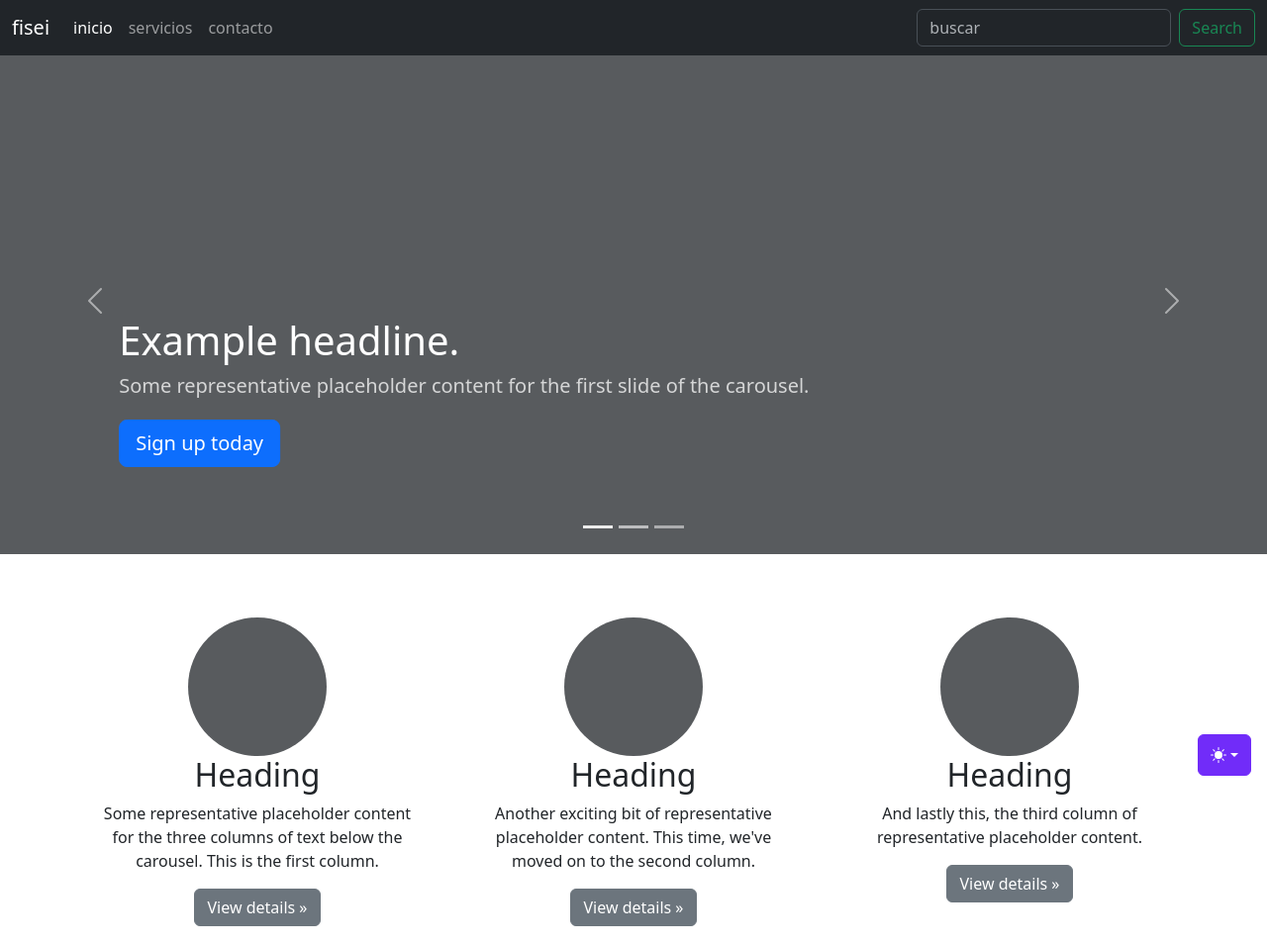
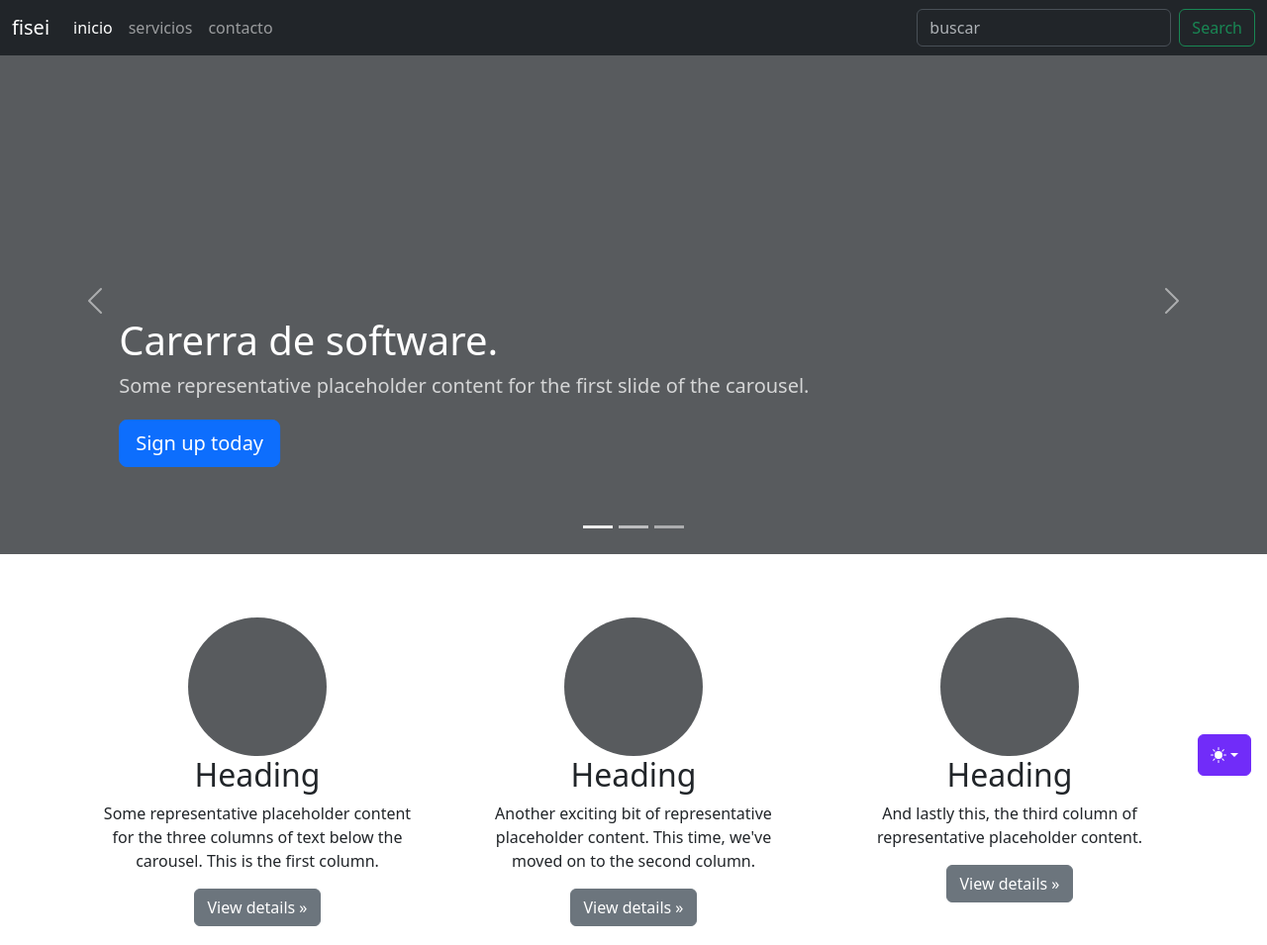
Before and after one commit to killer13233/comandos_basicos-, a plain HTML site: page index.html in a window 1280 px wide. Shown: the top 955 px of the page at 99% size. Drawn offline with Linux system fonts and the light colour scheme.

Commit message:
modifica la diapositiva  1 carrusel

```diff
--- a/index.html
+++ b/index.html
@@ -271,7 +271,8 @@
             </svg>
             <div class="container">
               <div class="carousel-caption text-start">
-                <h1>Example headline.</h1>
+                <h1>Carerra de software.</h1>
+
                 <p class="opacity-75">
                   Some representative placeholder content for the first slide of
                   the carousel.
```
